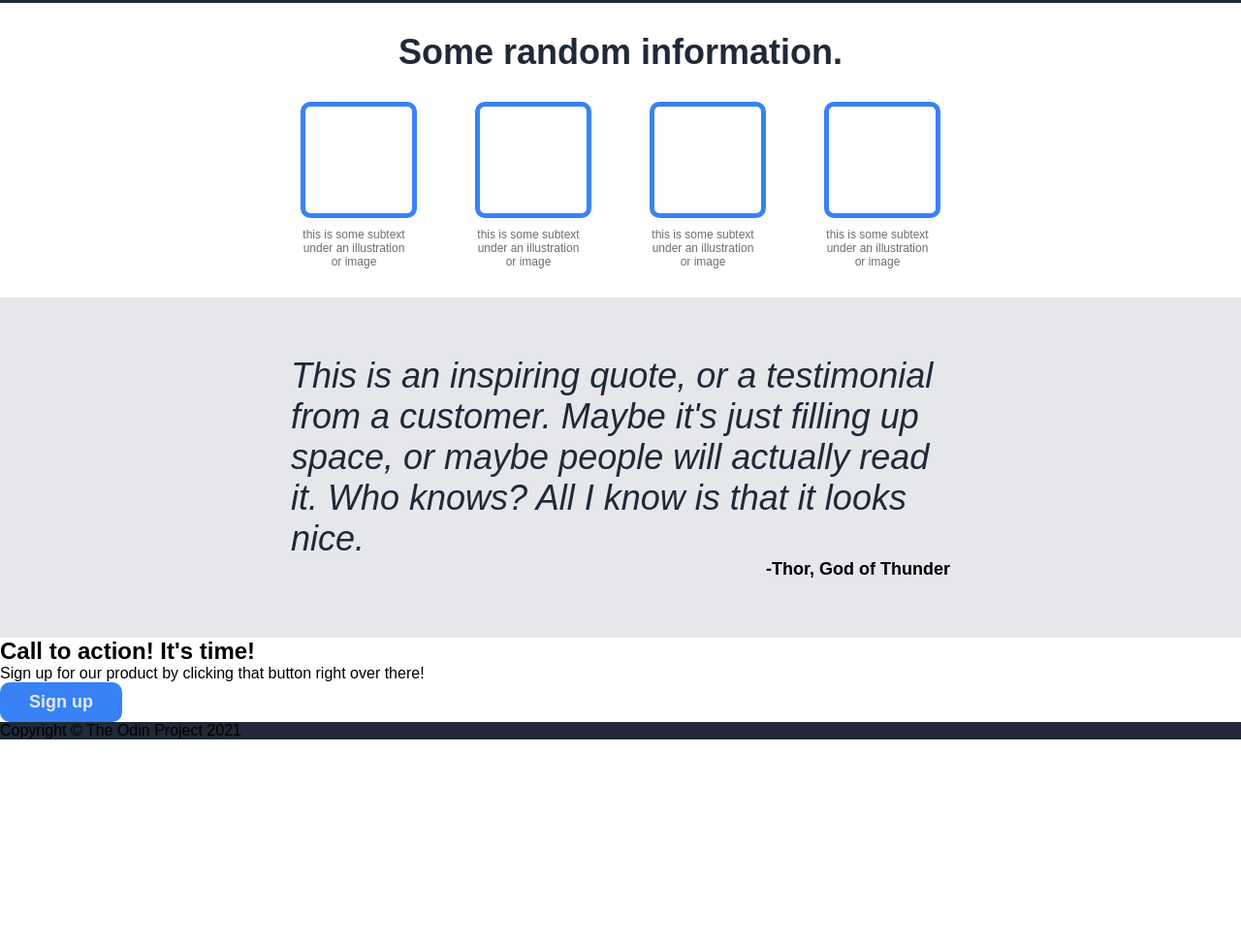
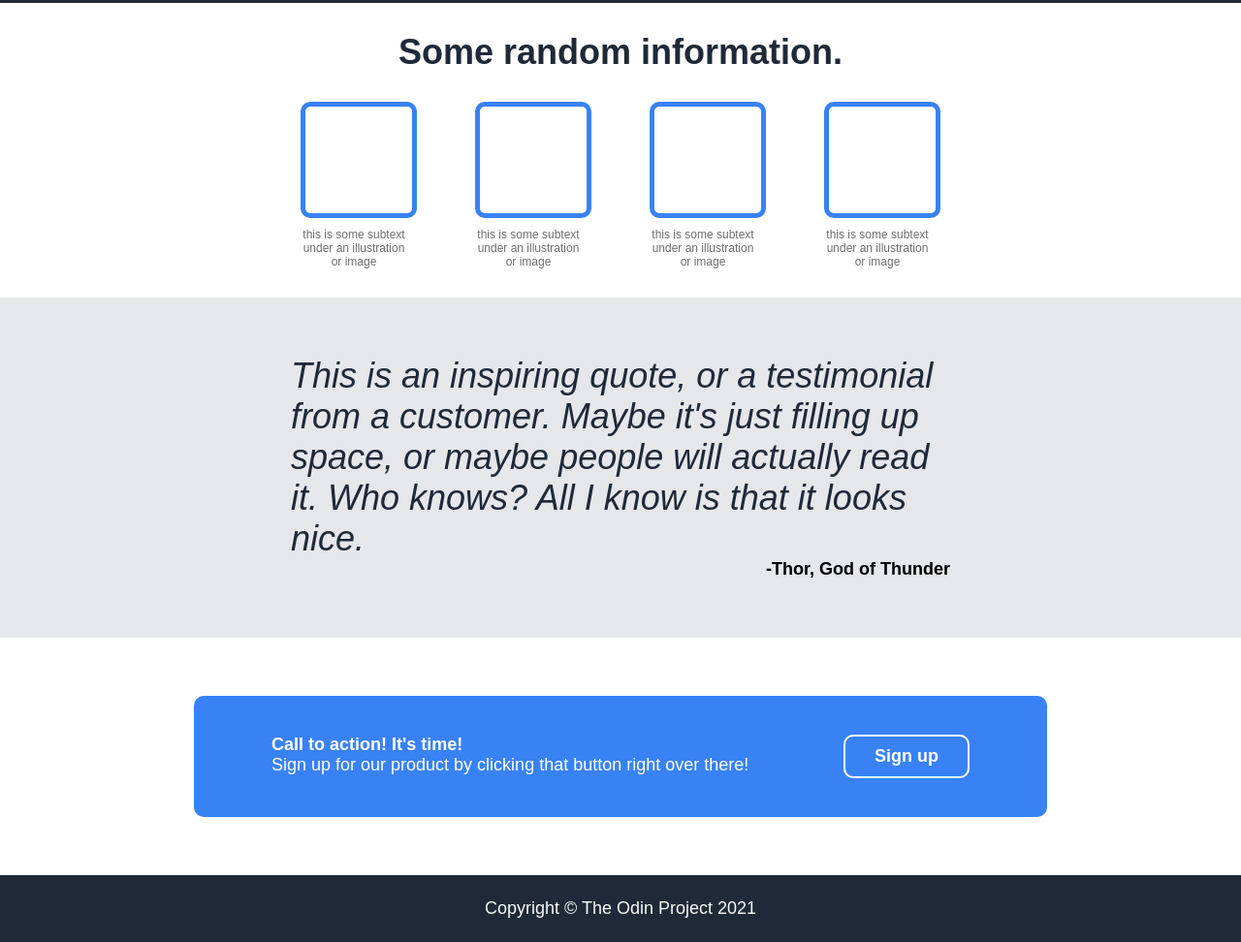
Before and after one commit to clock783/landing-page, a plain HTML site: page index.html in a window 1280 px wide. Shown: the part 535-1507 px from the top of the page at 97% size. Before the commit the page ends 1298 px from the top, so only its background shows below. Drawn offline with Linux system fonts and the light colour scheme.

Commit message:
Apply styles to bottom banner and footer

```diff
--- a/index.html
+++ b/index.html
@@ -49,9 +49,13 @@
         <p class="quote-text"> This is an inspiring quote, or a testimonial from a customer. Maybe it's just filling up space, or maybe people will actually read it. Who knows? All I know is that it looks nice.</p>
         <p class="quoter">-Thor, God of Thunder</p>
     </div>
-    <h2>Call to action! It's time!</h2>
-    <p>Sign up for our product by clicking that button right over there!</p>
-    <button class="bottom-button">Sign up</button>
+    <div class="bottom-banner">
+        <div class="bottom-banner-text">
+            <h2>Call to action! It's time!</h2>
+            <p>Sign up for our product by clicking that button right over there!</p>
+        </div>
+        <button class="bottom-button">Sign up</button>
+    </div>
     <div class="footer">Copyright &copy; The Odin Project 2021</div>
 </body>
 </html>
--- a/styles.css
+++ b/styles.css
@@ -25,7 +25,7 @@ a {
 
 .banner {
     display: flex;
-    padding: 10px 120px;
+    padding: 10px 180px;
     justify-content: space-between;
 }
 
@@ -44,7 +44,7 @@ a {
 .header-content {
     display: flex;
     max-width: 1200px;
-    padding: 120px 120px;
+    padding: 120px 180px;
     gap: 80px;
 }
 
@@ -65,7 +65,7 @@ a {
     border: none;
     border-radius: 10px;
     font-size: 18px;
-    color: #e5e7eb;
+    color: white;
     font-weight: 700;
     max-width: max-content;
 }
@@ -130,3 +130,30 @@ img {
     font-size: 18px;
     font-weight: bold;
 }
+
+.bottom-banner {
+    display: flex;
+    background-color: #3882f6;
+    margin: 60px 200px;
+    padding: 40px 80px;
+    justify-content: space-between;
+    border-radius: 10px;
+}
+
+.bottom-banner-text > * {
+    color: white;
+    font-size: 18px;
+}
+
+.bottom-button {
+    border: 2px solid white;
+    color: white;
+}
+
+.footer {
+    padding: 24px;
+    color: #f9faf8;
+    font-size: 18px;
+    text-align: center;
+    font-weight: 100;
+}
```
